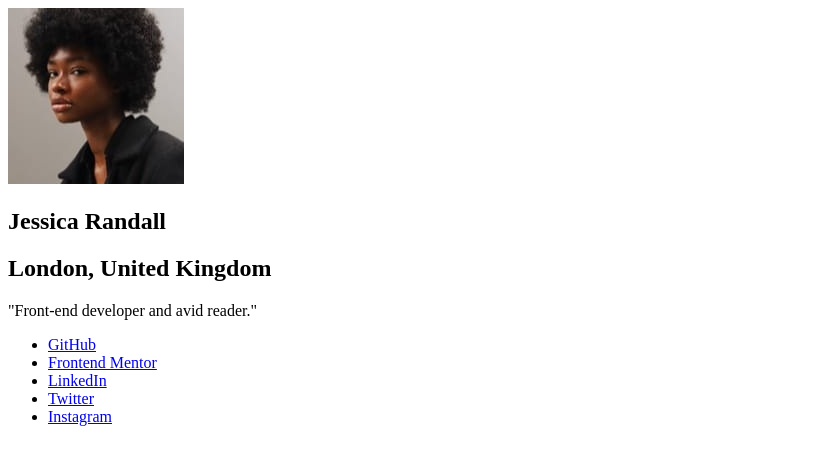
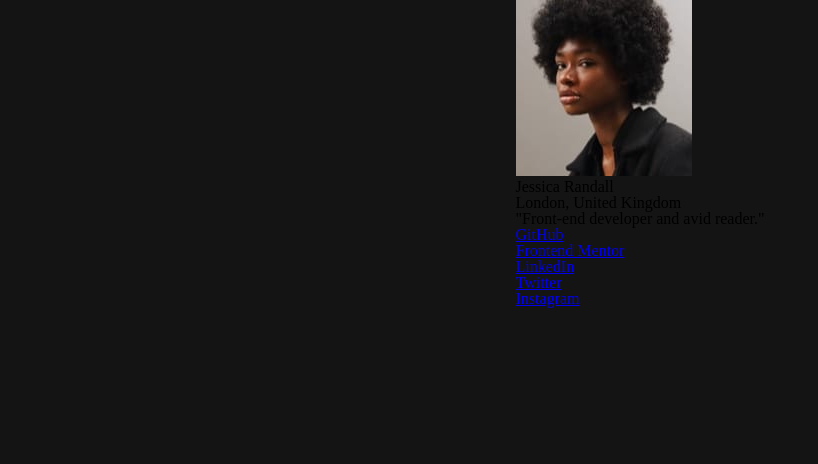
Before and after one commit to Carlos-Eduardo-S/Projeto-Perfil-de-Links-Sociais, a plain HTML site: page index.html in a window 1280 px wide. Shown: the whole page, without its empty margins (0-818 px from the left). Drawn offline with Linux system fonts and the light colour scheme.

Commit message:
Add link e estilização do body
Foi realizado o link entre o HTML e CSS.

Foi estilizado o body.

```diff
--- a/Design/style.css
+++ b/Design/style.css
@@ -17,3 +17,14 @@
 
     --fonte: "Inter", sans-serif;
 }
+
+/* Estilização Desktop */
+
+body {
+    font-family: var(--fonte);
+    font-size: 14px;
+    background-color: var(--cor-quintaria);
+    display: flex;
+    align-items: center;
+    justify-content: center;
+}
--- a/index.html
+++ b/index.html
@@ -4,6 +4,8 @@
   <meta charset="UTF-8">
   <meta name="viewport" content="width=device-width, initial-scale=1.0">
   <title>Frontend Mentor | Social links profile</title>
+  <link rel="stylesheet" href="Design/style.css">
+  <link rel="stylesheet" href="Design/reset.css">
 </head>
 <body>
   <section>
```
